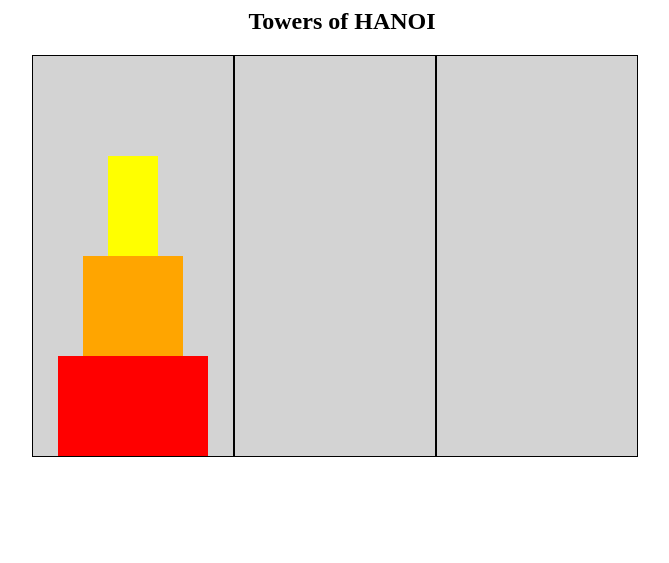
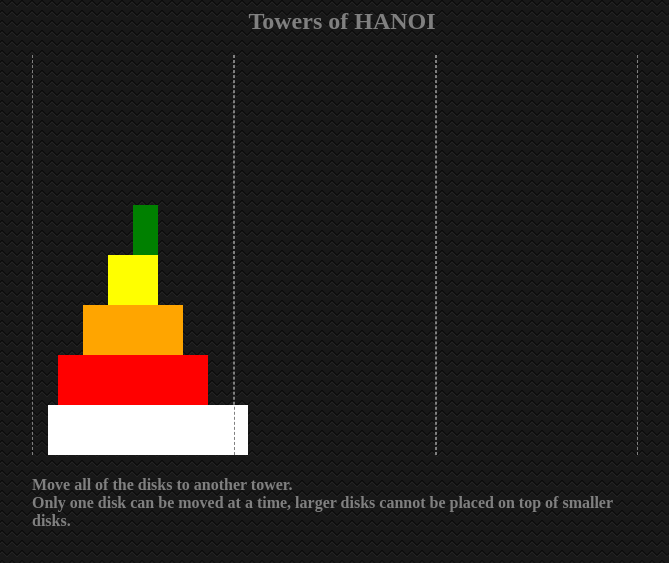
Before and after one commit to nicollette/towers_of_hanoi_ui, a plain HTML site: page index.html in a window 1280 px wide. Shown: the whole page, without its empty margins (298-967 px from the left). Drawn offline with Linux system fonts and the light colour scheme.

Commit message:
Changed to 5 disks

```diff
--- a/hanoi.js
+++ b/hanoi.js
@@ -2,13 +2,13 @@
   var Hanoi = root.Hanoi = (root.Hanoi || {});
 
   var Game = Hanoi.Game = function () {
-    this.towers = [[2, 1, 0], [], []];
+    this.towers = [[4, 3, 2, 1, 0], [], []];
 		this.startTowerIdx = null;
 		this.endTowerIdx = null;
 	};
 
   Game.prototype.isWon = function () {
-    return (this.towers[2].length == 3) || (this.towers[1].length == 3);
+    return (this.towers[2].length == 5) || (this.towers[1].length == 5);
   };
 
   Game.prototype.isValidMove = function () {
--- a/hanoi_ui.js
+++ b/hanoi_ui.js
@@ -12,8 +12,8 @@
 			$('#game').append("<div class='tower' id='" + i + "'></div>");
 		}
 
-		var disc_ids = ["small", "medium", "large"];
-		var disc_heights = ["bottom", "middle", "top"];
+		var disc_ids = ["xs", "small", "medium", "large", "xl"];
+		var disc_heights = ["layer5", "layer4", "layer3", "layer2", "layer1"];
 
 		this.game.towers.forEach(function(tower, t_index) {
 			tower.forEach(function(disc, d_index) {
--- a/index.html
+++ b/index.html
@@ -10,5 +10,6 @@
   <center><h2>Towers of HANOI</h2></center>
   <div id="game">
   </div>
+  <h4>Move all of the disks to another tower.<br>Only one disk can be moved at a time, larger disks cannot be placed on top of smaller disks.</h4>
 </body>
 </html>
--- a/style.css
+++ b/style.css
@@ -2,16 +2,16 @@ body {
   margin-left: auto;
   margin-right: auto;
   width:620px;
+  background-image:url('tasky_pattern.png');
+  color:gray;
 }
 .tower {
-	background-color:lightgray;
 	width:200px;
 	height:400px;
 	display: inline-block;
 	position: relative;
-  border-style:solid;
-  border-width:1px;
-  border-color:black;
+  border-left:1px dashed gray;
+  border-right:1px dashed gray;
 }
 
 .disc {
@@ -19,6 +19,7 @@ body {
 	position: absolute;
 	margin-left:auto;
 	margin-right:auto;
+  height:50px;
 }
 
 .selected {
@@ -27,6 +28,11 @@ body {
   border-width:1px;
 }
 
+#xs {
+  background-color:green;
+  width:25px;
+  left:100px;
+}
 #small {
 	background-color:yellow;
 	width:50px;
@@ -45,14 +51,26 @@ body {
 	width:150px;
 }
 
-.top {
-	bottom: 200;
+#xl {
+  left:15px;
+  width:200px;
+  background-color:white;
 }
 
-.middle {
+.layer1 {
+  bottom:200;
+}
+.layer2 {
+  bottom: 150;
+}
+.layer3 {
 	bottom: 100;
 }
 
-.bottom {
+.layer4 {
+	bottom: 50;
+}
+
+.layer5 {
 	bottom: 0;
 }
```
Also changed, not shown: hexabump.png (added), tasky_pattern.png (added).
